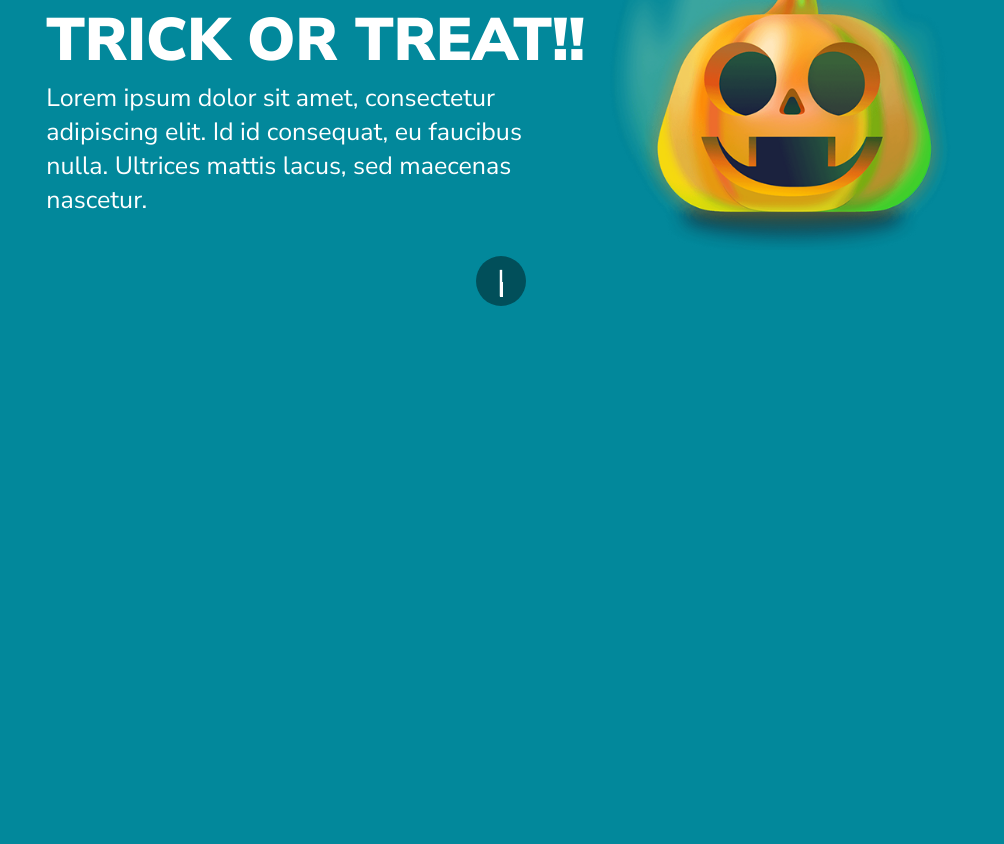
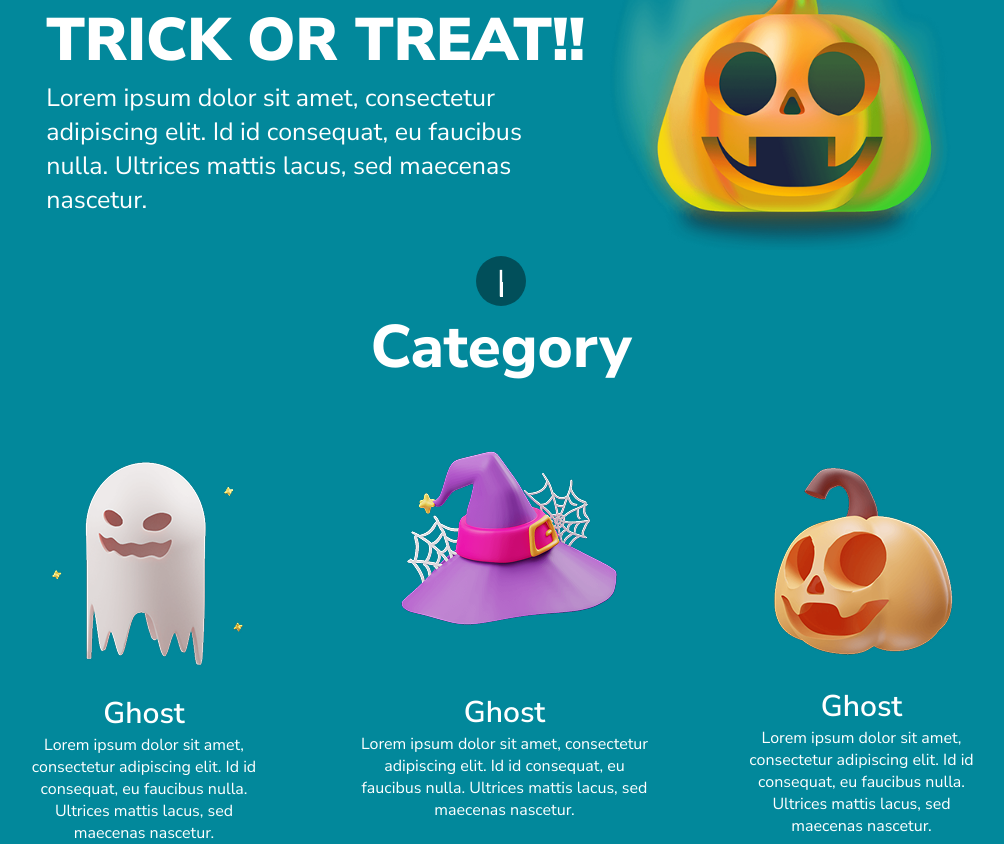
Before and after one commit to SOB1Rake/Halloween, a plain HTML site: page index.html in a window 1280 px wide. Shown: the part 249-1093 px from the top of the page, without its empty margins (139-1143 px from the left). Before the commit the page ends 800 px from the top, so only its background shows below. Drawn offline with Linux system fonts and the light colour scheme.

Commit message:
category section is end

```diff
--- a/index.html
+++ b/index.html
@@ -56,6 +56,30 @@
         </div>
     </header>
 
+    <main>
+        <section class="Category container">
+            <h2>Category</h2>
+            <div class="cards_sec">
+                <div class="img_cards">
+                    <img src="./img/category1-img.png" alt="">
+                    <h3>Ghost</h3>
+                    <p>Lorem ipsum dolor sit amet, consectetur adipiscing elit. Id id consequat, eu faucibus nulla. Ultrices mattis lacus, sed maecenas nascetur. </p>
+                </div>
+                <div class="img_cards1">
+                    <img src="./img/category2-img.png" alt="">
+                    <h3>Ghost</h3>
+                    <p>Lorem ipsum dolor sit amet, consectetur adipiscing elit. Id id consequat, eu faucibus nulla. Ultrices mattis lacus, sed maecenas nascetur. </p>
+                </div>
+                <div class="img_cards">
+                    <img src="./img/category3-img.png" alt="">
+                    <h3>Ghost</h3>
+                    <p>Lorem ipsum dolor sit amet, consectetur adipiscing elit. Id id consequat, eu faucibus nulla. Ultrices mattis lacus, sed maecenas nascetur. </p>
+                </div>
+            </div>
+        </section>
+    </main>
+    </main>
+
 </body>
 
 </html>
--- a/style.css
+++ b/style.css
@@ -151,3 +151,34 @@ ul{
     height: 15px;
     transform: rotate(-45deg);
 }
+
+
+/* MAIN */
+
+.Category{
+    h2{
+        text-align: center;
+        color: #fff;
+        font-size: 60px;
+        font-weight: 700;
+    }
+
+    .cards_sec{
+        display: flex;
+        justify-content: center;
+        /* align-items: center; */
+        gap: 87px;
+        margin-top: 55px;
+        color: #fff;
+        text-align: center;
+
+        h3{
+            font-size: 30px;
+            font-weight: 600;
+        }
+
+        .img_cards1{
+            margin-top: -60px;
+        }
+    }
+}
```
Also changed, not shown: img/category1-img.png (added), img/category2-img.png (added), img/category3-img.png (added).
